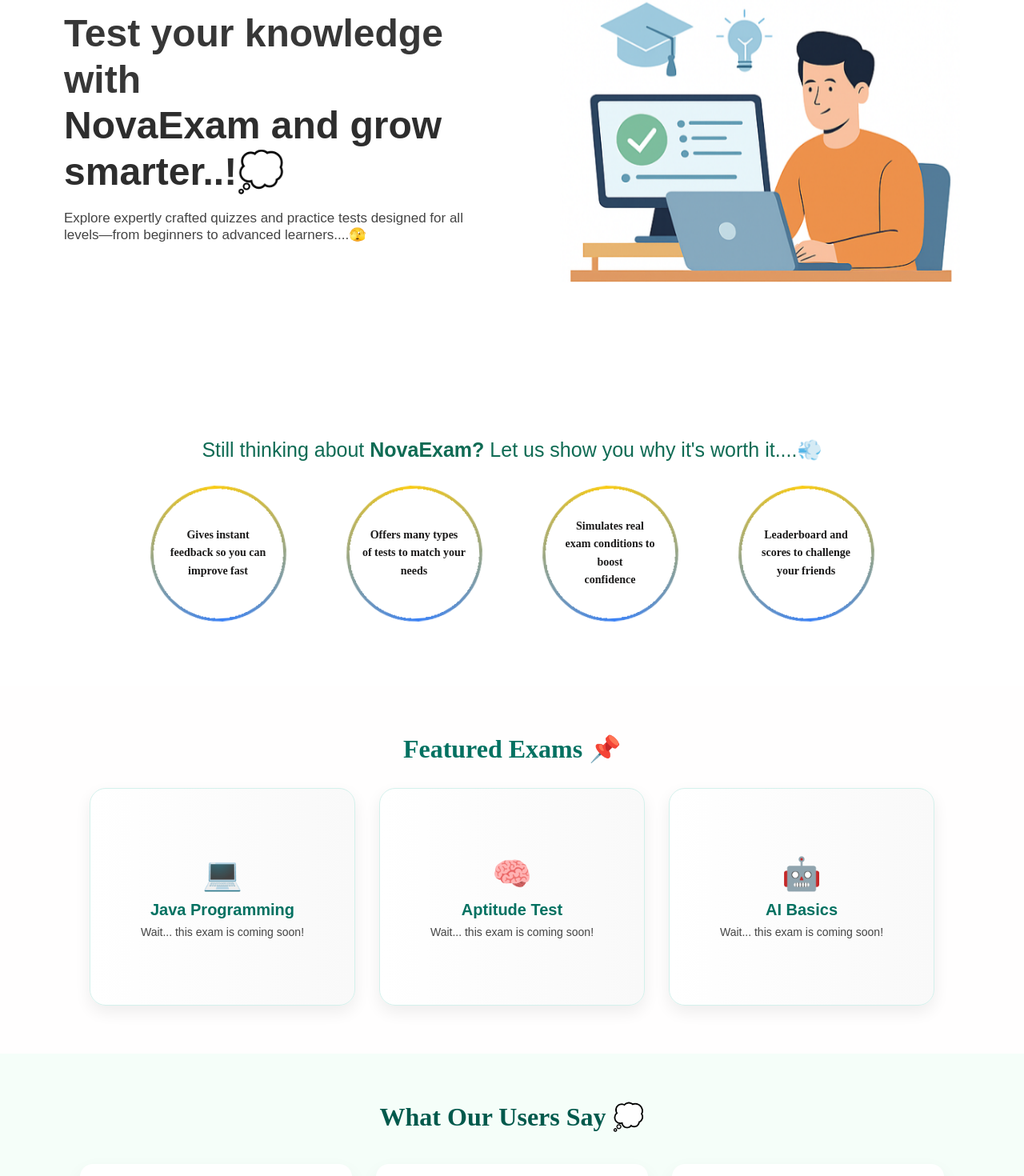
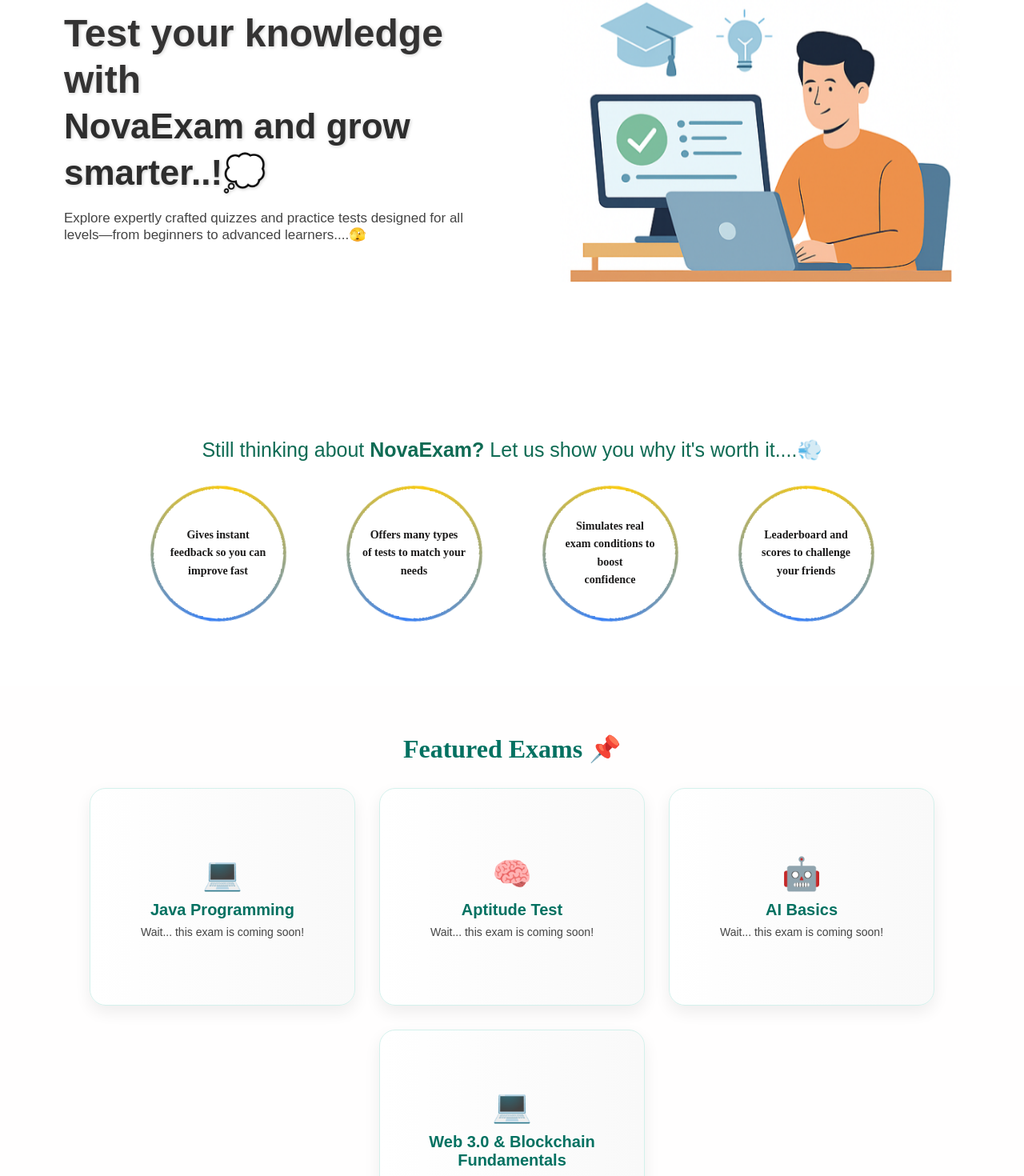
Before and after one commit to am6030920/NovaExam, a React (Vite) app: page /home in a window 1280 px wide. Shown: the part 180-1650 px from the top of the page at 80% size. Built offline with nearby package versions, Linux system fonts and the light colour scheme.

Commit message:
update 27

```diff
--- a/src/App.jsx
+++ b/src/App.jsx
@@ -16,9 +16,10 @@ import Ml from './Component/Ml';
 import Contact from './Component/Contact';
 import Company from './Component/Company';
 import Profile from './Component/Profile';
+import Career from './Component/Career';
 const AppContent = () => {
   const location = useLocation();
-  const hideNavbarPaths = ['/login', '/signup','/home','/about','/programming','/gk','/timed','/practice','/technical','/trivia' ,'/ml','/contact','/company','/profile'];
+  const hideNavbarPaths = ['/login', '/signup','/home','/about','/programming','/gk','/timed','/practice','/technical','/trivia' ,'/ml','/contact','/company','/profile','/career'];
 
   return (
     <>
@@ -40,6 +41,7 @@ const AppContent = () => {
         <Route path='/contact' element={<Contact />} />
         <Route path='/Company' element={<Company/>} />
         <Route path='/Profile' element={<Profile/>} />
+        <Route path='/career' element={<Career/>}/>
       </Routes>
 
     </>
--- /dev/null
+++ b/src/Component/Career.jsx
@@ -0,0 +1,11 @@
+import React, { useState, useEffect } from 'react';
+
+
+
+const Career = () => {
+  return (
+    <div>Career</div>
+  )
+}
+
+export default Career
--- a/src/Component/Home.jsx
+++ b/src/Component/Home.jsx
@@ -42,13 +42,13 @@ function Home() {
   <div className="dropdown-section" style={{ display: 'flex', alignItems: 'center', gap: '15px' }}>
     <select defaultValue="" required className="custom-select" onChange={handleExamNavigation}>
       <option value="" disabled>Type of Test</option>
-      <option value="/Programming"> Programming</option>
-      <option value="/Gk">GK</option>
+      <option value="/Programming"> Programming Test</option>
+      <option value="/Gk">GK Test</option>
       <option value="/Timed">Timed Quiz</option>
       <option value="/Practice">Practice MCQ</option>
-      <option value="/Technical">Technical</option>
-      <option value="/Trivia">Trivia</option>
-      <option value="/Ml">Machine Learning</option>
+      <option value="/Technical">Technicaly Test</option>
+      <option value="/Trivia">Trivia Exam</option>
+      <option value="/Ml">Machine Learning Test</option>
     </select>
       <select defaultValue="" required className="custom-select">
       <option value="" disabled>Industry</option>
@@ -63,6 +63,7 @@ function Home() {
       <option value="/company">Company</option>
       <option value="/About">Our Team</option>
       <option value="/contact">Contact</option>
+      <option value="/career">Career</option>
     </select>
 
 
@@ -94,9 +95,9 @@ function Home() {
         <div className="main-content">
           <div className="banner">
             <div className="text-content">
-              <h1 style={{ fontFamily: 'Futura, sans-serif', color: '#373737ff' }}>
+              <h1 style={{ fontFamily: 'Futura, sans-serif', color: '#343333ff' ,fontSize:"48px",textShadow: '1px 1px 4px rgba(0,0,0,0.2)'}}>
                 Test your knowledge with<br />
-                <span>NovaExam and grow smarter..!💭</span>
+                <span style={{fontSize:"44px"}}>NovaExam and grow smarter..!💭</span>
               </h1>
               <p style={{ fontSize: '17px', fontFamily: 'futura, sans-serif' }}>
                 Explore expertly crafted quizzes and practice tests designed for all<br />
@@ -143,7 +144,8 @@ function Home() {
     {[
       { name: "Java Programming", icon: "💻" },
       { name: "Aptitude Test", icon: "🧠" },
-      { name: "AI Basics", icon: "🤖" }
+      { name: "AI Basics", icon: "🤖" },
+      {name: "Web 3.0 & Blockchain Fundamentals",icon: "💻"}
     ].map((exam, idx) => (
       <div
         key={idx}
@@ -184,7 +186,23 @@ function Home() {
 </div>
 
 <div style={{ backgroundColor: '#f5fef9ff', padding: '60px 20px' }}>
-  <h1 style={{ textAlign: 'center', fontFamily: 'Futura', color: '#00594c' }}>What Our Users Say 💭</h1>
+  <h1
+  style={{
+    textAlign: 'center',
+    fontFamily: 'Futura, sans-serif',
+    color: '#00594c',
+    fontSize: '2.8rem',
+    letterSpacing: '1px',
+    marginTop: '40px',
+    marginBottom: '20px',
+    textShadow: '1px 1px 4px rgba(0,0,0,0.2)',
+    animation: 'fadeIn 1s ease-out',
+    opacity: 0,
+    animationFillMode: 'forwards'
+  }}
+>
+  What Our <span style={{ color: "#7497e8ff", textShadow: '1px 1px 4px rgba(0,0,0,0.2)' }}>Users</span> Say 💭
+</h1>
   <div style={{ display: 'flex', justifyContent: 'center', flexWrap: 'wrap', gap: '30px', marginTop: '40px' }}>
     {[
       { name: "Ankit Sharma", feedback: "NovaExam helped me prepare for my BCA semester—timed exams are amazing!" },
```
Also changed, not shown: src/Component/Career.css (added), src/Component/Home.css (line endings or trailing spaces).
